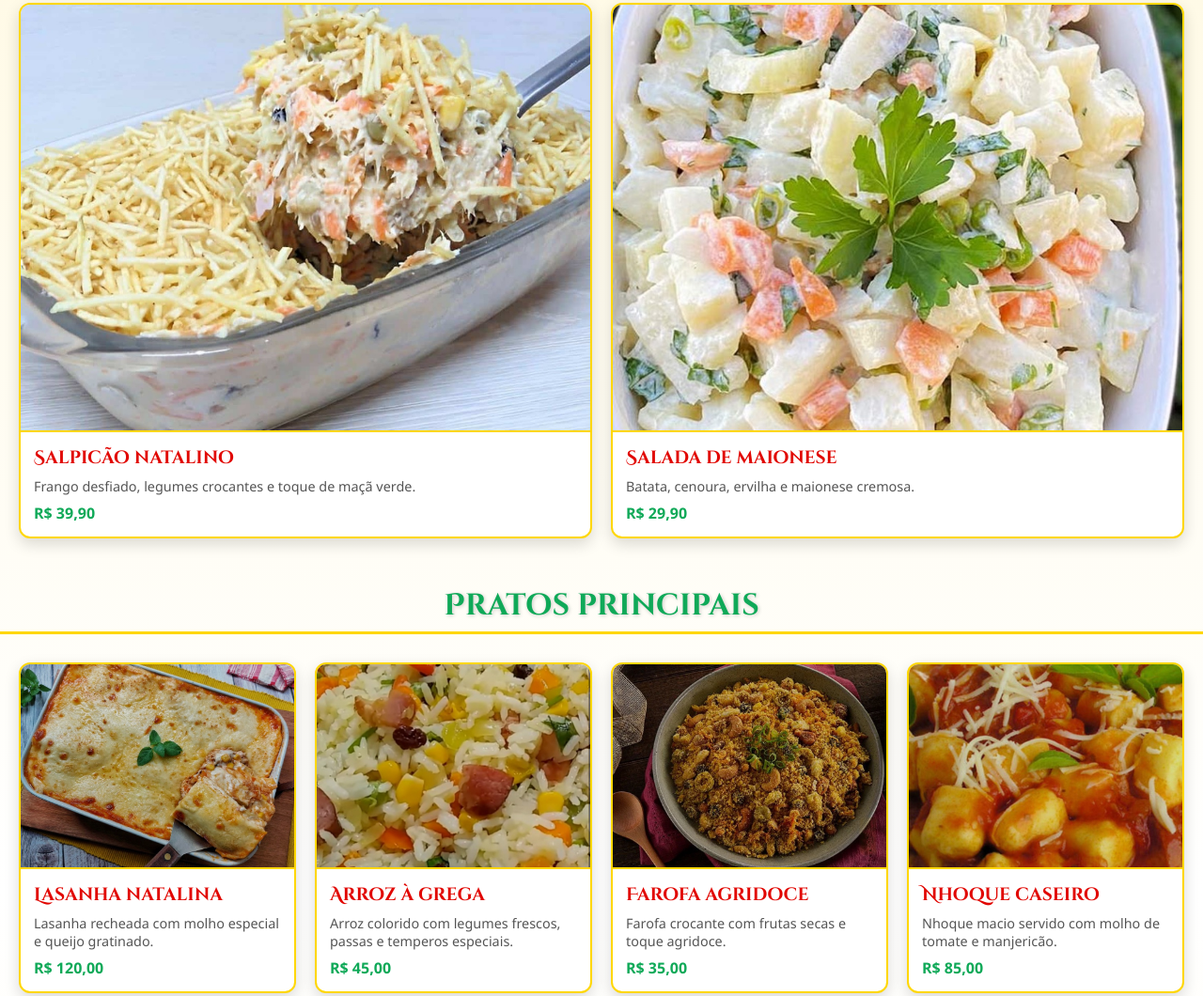
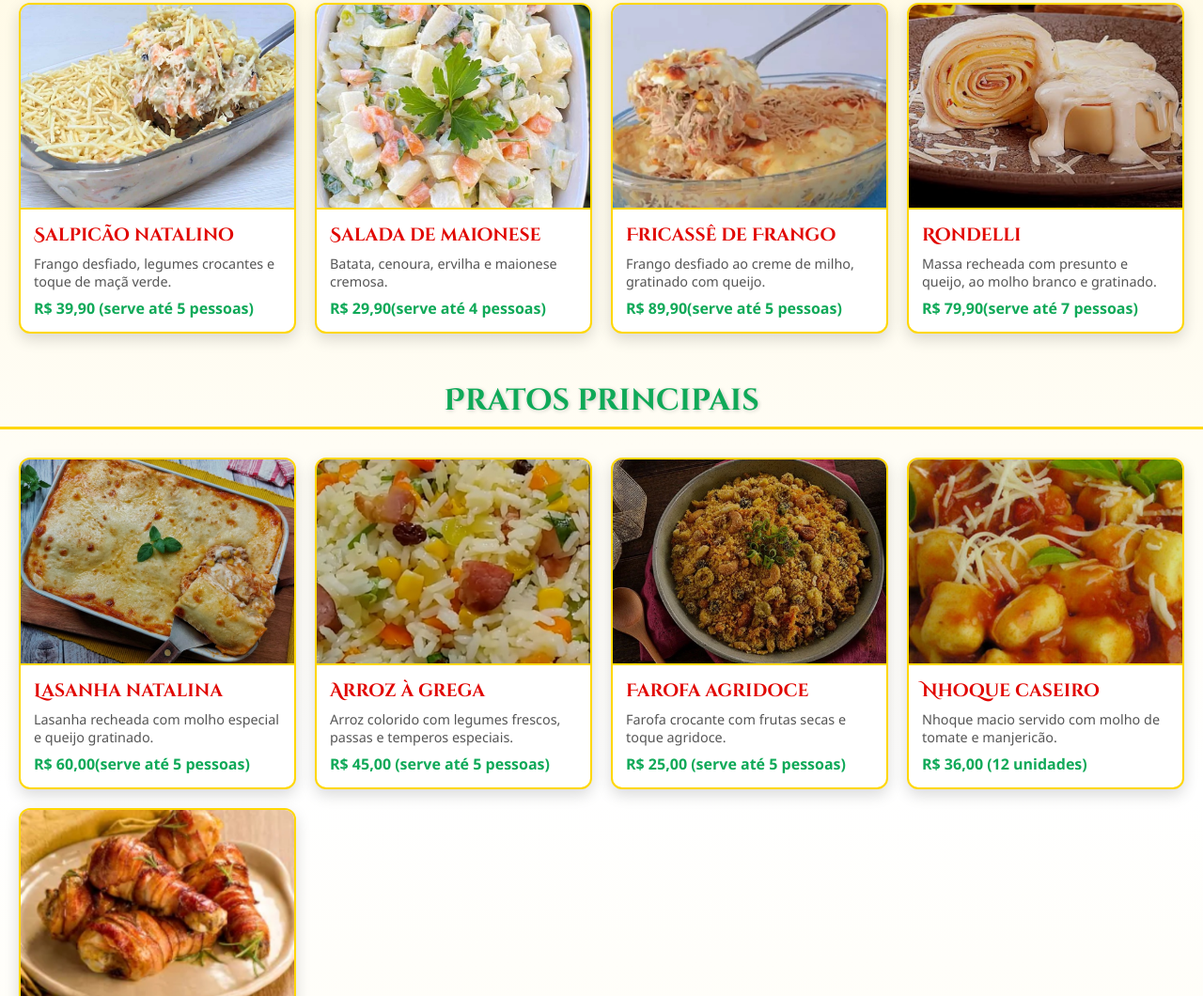
Before and after one commit to Patriciapaes88/cardapio-natal, a plain HTML site: page cardapionatalino/index.html in a window 1280 px wide. Shown: the part 430-1490 px from the top of the page at 94% size. Drawn offline with Linux system fonts and the light colour scheme.

Commit message:
Adicionei cards de Fricassê e Rondelli ao cardápio

```diff
--- a/cardapionatalino/index.html
+++ b/cardapionatalino/index.html
@@ -74,7 +74,7 @@
           <div class="card-content">
             <h3>Salpicão natalino</h3>
             <p class="desc">Frango desfiado, legumes crocantes e toque de maçã verde.</p>
-            <span class="price">R$ 39,90</span>
+            <span class="price">R$ 39,90 (serve até 5 pessoas)</span>
           </div>
         </article>
 
@@ -83,9 +83,29 @@
           <div class="card-content">
             <h3>Salada de maionese</h3>
             <p class="desc">Batata, cenoura, ervilha e maionese cremosa.</p>
-            <span class="price">R$ 29,90</span>
+            <span class="price">R$ 29,90(serve até 4 pessoas)</span>
           </div>
         </article>
+        <!-- Fricassê de Frango -->
+<article class="card">
+  <img src="/img/fricasse.jpeg" alt="Fricassê de frango">
+  <div class="card-content">
+    <h3>Fricassê de Frango</h3>
+    <p class="desc">Frango desfiado ao creme de milho, gratinado com queijo.</p>
+    <span class="price">R$ 89,90(serve até 5 pessoas)</span>
+  </div>
+</article>
+
+<!-- Rondelli de Presunto e Queijo -->
+<article class="card">
+  <img src="/img/rondeli.jpeg" alt="Rondelli de presunto e queijo">
+  <div class="card-content">
+    <h3>Rondelli</h3>
+    <p class="desc">Massa recheada com presunto e queijo, ao molho branco e gratinado.</p>
+    <span class="price">R$ 79,90(serve até 7 pessoas)</span>
+  </div>
+</article>
+
       </div>
     </section>
 
@@ -97,7 +117,7 @@
           <div class="card-content">
             <h3>Lasanha natalina</h3>
             <p class="desc">Lasanha recheada com molho especial e queijo gratinado.</p>
-            <span class="price">R$ 120,00</span>
+            <span class="price">R$ 60,00(serve até 5 pessoas)</span>
           </div>
         </article>
 
@@ -106,7 +126,7 @@
           <div class="card-content">
             <h3>Arroz à grega</h3>
             <p class="desc">Arroz colorido com legumes frescos, passas e temperos especiais.</p>
-            <span class="price">R$ 45,00</span>
+            <span class="price">R$ 45,00 (serve até 5 pessoas)</span>
           </div>
         </article>
 
@@ -115,7 +135,7 @@
           <div class="card-content">
             <h3>Farofa agridoce</h3>
             <p class="desc">Farofa crocante com frutas secas e toque agridoce.</p>
-            <span class="price">R$ 35,00</span>
+            <span class="price">R$ 25,00 (serve até 5 pessoas) </span>
           </div>
         </article>
 
@@ -124,7 +144,7 @@
           <div class="card-content">
             <h3>Nhoque caseiro</h3>
             <p class="desc">Nhoque macio servido com molho de tomate e manjericão.</p>
-            <span class="price">R$ 85,00</span>
+            <span class="price">R$ 36,00 (12 unidades)</span>
           </div>
         </article>
 
@@ -133,7 +153,7 @@
           <div class="card-content">
             <h3>Coxa e sobrecoxa com bacon</h3>
             <p class="desc">Frango assado envolto em fatias de bacon crocante.</p>
-            <span class="price">R$ 99,00</span>
+            <span class="price">R$ 38,00(5 unidades)</span>
           </div>
         </article>
       </div>
@@ -147,7 +167,7 @@
           <div class="card-content">
             <h3>Pudim</h3>
             <p class="desc">Clássico pudim de leite condensado com calda de caramelo.</p>
-            <span class="price">R$ 29,90</span>
+            <span class="price">R$ 30,00</span>
           </div>
         </article>
 
@@ -166,7 +186,7 @@
   <footer class="footer">
     <p>Cardápio especial de Natal • Campo Grande, MS</p>
     <p class="notice">📌 Encomendas até dia 23 • Pagamento em PIX ou dinheiro</p>
-    <p class="contact">📞 Telefone/WhatsApp: (67) 99194-5074 • Feito por Ivonete</p>
+    <p class="contact">📞 Telefone/WhatsApp: (67) 99194-5074 • Feito por Ivanete</p>
   </footer>
 <script src="script.js"></script>
 </body>
```
Also changed, not shown: img/fricasse.jpeg (added), img/rondeli.jpeg (added).
